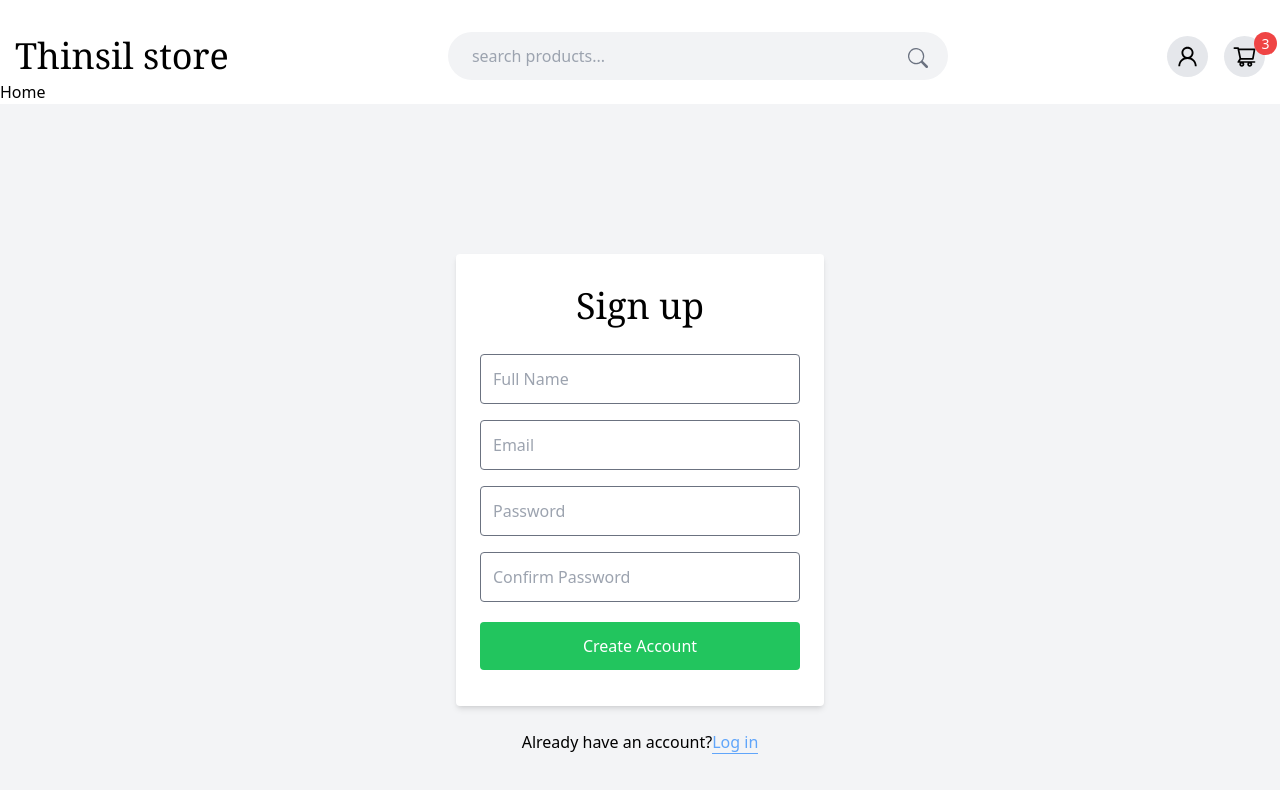
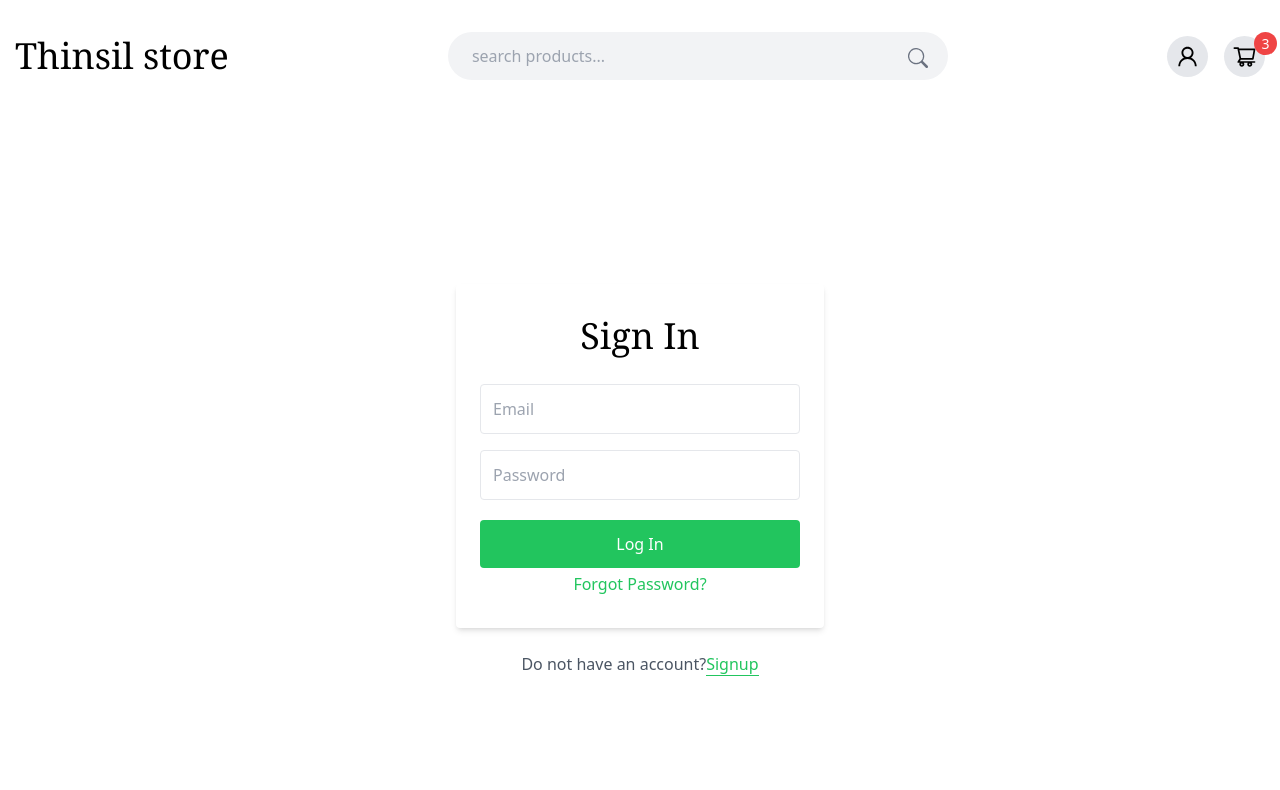
Before and after one commit to Fardeen2001/Thinsil-React-Assignment, a React (Vite) app: page /login in a window 1280 px wide. Shown: the top 790 px of the page. Built offline with nearby package versions, Linux system fonts and the light colour scheme.

Commit message:
forgot page implemented and login and signup page fixed with firebase authentication

```diff
--- a/src/App.jsx
+++ b/src/App.jsx
@@ -2,16 +2,28 @@ import { useSelector } from "react-redux";
 import Signup from "./auth/Signup";
 import Navbar from "./components/header/Navbar";
 import Home from "./components/layout/Home";
+import { BrowserRouter, Navigate, Route, Routes } from "react-router-dom";
+import Login from "./auth/Login";
+import ForgotPassword from "./auth/ForgotPassword";
 
 function App() {
-  const isAuthenticated = useSelector((state) => {
-    state.auth.isAuthenticated;
-  });
+  const isLoggedIn = useSelector((state) => state.auth.isAuthenticated);
+  console.log(isLoggedIn);
   return (
     <>
       <Navbar />
-      <Home />
-      {!isAuthenticated && <Signup />}
+      <BrowserRouter>
+        <Routes>
+          <Route
+            exact
+            path="/home"
+            element={!isLoggedIn ? <Navigate to={"/signup"} /> : <Home />}
+          />
+          <Route exact path={"/signup"} element={<Signup />} />
+          <Route exact path={"/login"} element={<Login />} />
+          <Route exact path={"/forgot"} element={<ForgotPassword />} />
+        </Routes>
+      </BrowserRouter>
     </>
   );
 }
--- a/src/auth/ForgotPassword.jsx
+++ b/src/auth/ForgotPassword.jsx
@@ -1,4 +1,36 @@
+import { useState } from "react";
+import { Link, useNavigate } from "react-router-dom";
+
 const ForgotPassword = () => {
+  // states are used to store the data that user enters
+  const [email, setEmail] = useState("");
+  //  import navigation from react router dom
+  const navigate = useNavigate();
+  //  forgot password handler function that send the user entered data to firebase
+  const forgotHandler = async (e) => {
+    e.preventDefault();
+    try {
+      const res = await fetch(
+        `https://identitytoolkit.googleapis.com/v1/accounts:sendOobCode?key=${
+          import.meta.env.FIREBASEAPI
+        }`,
+        {
+          method: "POST",
+          body: JSON.stringify({ email }),
+          headers: { "Content-Type": "application/json" },
+        }
+      );
+      if (!res.ok) {
+        throw new Error("invalid details");
+      }
+      if (res.ok) {
+        setEmail("");
+        navigate("/login", { replace: true });
+      }
+    } catch (error) {
+      console.error(error);
+    }
+  };
   return (
     <>
       {" "}
@@ -8,20 +40,30 @@ const ForgotPassword = () => {
             <h1 className="mb-7 text-4xl text-center font-serif">
               Forgot Password
             </h1>
-
+            <form onSubmit={forgotHandler}>
               <input
                 type="text"
                 className="block border border-grey-light w-full p-3 rounded mb-4"
                 name="email"
                 placeholder="Email"
+                onChange={(e) => {
+                  setEmail(e.target.value);
+                }}
+                value={email}
               />
 
               <button
                 type="submit"
-              className="w-full text-center py-3 rounded bg-green text-white hover:bg-green-dark focus:outline-none my-1"
+                className="w-full text-center py-3 rounded bg-green-500 text-white hover:bg-accent focus:outline-none my-1"
               >
                 Change password
               </button>
+            </form>
+            <div className="text-center mt-2">
+              <Link to="/login" className="text-green-500">
+                Back to Login
+              </Link>
+            </div>
           </div>
         </div>
       </div>
--- a/src/auth/Login.jsx
+++ b/src/auth/Login.jsx
@@ -1,4 +1,51 @@
+import { useState } from "react";
+import { useDispatch } from "react-redux";
+import { Link, useNavigate } from "react-router-dom";
+import { authsliceAction } from "../reduxStore/auth";
+
 const Login = () => {
+  // states are used to store the data that user enters
+  const [email, setEmail] = useState("");
+  const [password, setPassword] = useState("");
+  //  import dispatch function from redux
+  const dispatch = useDispatch();
+  //  import navigation from react router dom
+  const navigate = useNavigate();
+  //  login handler function that send the user entered data to firebase
+  const loginHandler = async (e) => {
+    e.preventDefault();
+    try {
+      const res = await fetch(
+        `https://identitytoolkit.googleapis.com/v1/accounts:signInWithPassword?key=${
+          import.meta.env.VITE_FIREBASEAPI
+        }`,
+        {
+          method: "POST",
+          body: JSON.stringify({
+            email,
+            password,
+          }),
+          headers: {
+            "Content-Type": "application/json",
+          },
+        }
+      );
+      if (!res.ok) {
+        throw new Error("invalid while fetching");
+      }
+
+      if (res.ok) {
+        const data = await res.json();
+        console.log(data);
+        dispatch(authsliceAction.login(data.idToken));
+        setEmail("");
+        setPassword("");
+        navigate("/home", { replace: true });
+      }
+    } catch (error) {
+      console.log(error.message);
+    }
+  };
   return (
     <>
       {" "}
@@ -6,12 +53,16 @@ const Login = () => {
         <div className="container max-w-sm mx-auto flex-1 flex flex-col items-center justify-center px-2">
           <div className="bg-white px-6 py-8 rounded shadow-md text-black w-full">
             <h1 className="mb-7 text-4xl text-center font-serif">Sign In</h1>
-
+            <form onSubmit={loginHandler}>
               <input
                 type="text"
                 className="block border border-grey-light w-full p-3 rounded mb-4"
                 name="email"
                 placeholder="Email"
+                onChange={(e) => {
+                  setEmail(e.target.value);
+                }}
+                value={email}
               />
 
               <input
@@ -19,24 +70,34 @@ const Login = () => {
                 className="block border border-grey-light w-full p-3 rounded mb-4"
                 name="password"
                 placeholder="Password"
+                onChange={(e) => {
+                  setPassword(e.target.value);
+                }}
+                value={password}
               />
 
               <button
                 type="submit"
-              className="w-full text-center py-3 rounded bg-green text-white hover:bg-green-dark focus:outline-none my-1"
+                className="w-full text-center py-3 rounded bg-green-500 text-white hover:bg-accent focus:outline-none my-1"
               >
                 Log In
               </button>
+            </form>
+            <div className="text-center">
+              <Link to="/forgot" className="text-green-500 mt-6">
+                Forgot Password?
+              </Link>
+            </div>
           </div>
 
-          <div className="text-grey-dark mt-6">
+          <div className="text-gray-600 mt-6">
             Do not have an account?
-            <a
-              className="no-underline border-b border-blue text-blue"
-              href="./Signup"
+            <Link
+              className="no-underline border-b border-green-500 text-green-500"
+              to="/signup"
             >
               Signup
-            </a>
+            </Link>
           </div>
         </div>
       </div>
--- a/src/auth/Signup.jsx
+++ b/src/auth/Signup.jsx
@@ -1,4 +1,7 @@
 import { useState } from "react";
+import { useDispatch } from "react-redux";
+import { Link, useNavigate } from "react-router-dom";
+import { authsliceAction } from "../reduxStore/auth";
 
 const Signup = () => {
   // states are used to store the data that user enters
@@ -6,6 +9,10 @@ const Signup = () => {
   const [email, setEmail] = useState("");
   const [password, setPassword] = useState("");
   const [confirmPass, setConfirmPass] = useState("");
+  //  import dispatch function from redux
+  const dispatch = useDispatch();
+  //  import navigation from react router dom
+  const navigate = useNavigate();
   //  signup handler function that send the user entered data to firebase
   const signupHandler = async (e) => {
     e.preventDefault();
@@ -35,10 +42,12 @@ const Signup = () => {
         if (res.ok) {
           const data = await res.json();
           console.log(data);
+          dispatch(authsliceAction.login(data.idToken));
           setName("");
           setEmail("");
           setPassword("");
           setConfirmPass("");
+          navigate("/home", { replace: true });
         }
       } catch (error) {
         console.error(error.message);
@@ -103,12 +112,12 @@ const Signup = () => {
           </div>
           <div className="text-grey-dark mt-6">
             Already have an account?
-            <a
-              className="no-underline border-b border-blue-400 text-blue-400"
-              href="./Login"
+            <Link
+              className="no-underline border-b border-green-400 text-green-500"
+              to="/Login"
             >
               Log in
-            </a>
+            </Link>
           </div>
         </div>
       </div>
--- a/src/components/header/Navbar.jsx
+++ b/src/components/header/Navbar.jsx
@@ -5,7 +5,7 @@ const Navbar = () => {
   return (
     <>
       {/* Navbar component */}
-      <div className="container hidden lg:block">
+      <div className="container lg:block">
         <div className="flex justify-between items-center pt-8">
           <h1 className="text-4xl font-medium font-serif">Thinsil store</h1>
           <div className="relative w-full max-w-[500px]">
--- a/src/components/layout/Home.jsx
+++ b/src/components/layout/Home.jsx
@@ -1,5 +1,49 @@
+// import components
+import { useEffect } from "react";
+import { useDispatch, useSelector } from "react-redux";
+import { allProductsAction } from "../../reduxStore/allproducts";
+import Product from "./Product";
+
 const Home = () => {
-  return <div>Home</div>;
+  // dispatching products from redux store
+  const dispatch = useDispatch();
+  // getting products from redux store
+  const products = useSelector((state) => state.allProducts.items);
+  // products will fetch when ever the component will mount
+  useEffect(() => {
+    const fetchProducts = async () => {
+      try {
+        const res = await fetch("https://fakestoreapi.com/products");
+        if (!res.ok) {
+          throw new Error("error while fetching data");
+        }
+        const data = await res.json();
+        dispatch(allProductsAction.products(data));
+      } catch (error) {
+        console.error(error.message);
+      }
+    };
+    fetchProducts();
+  }, [dispatch]);
+  //filters only men's and women's category
+  const filteredProducts = products.filter((item) => {
+    return (
+      item.category === "men's clothing" || item.category === "women's clothing"
+    );
+  });
+  return (
+    <div>
+      <section className="py-16">
+        <div className="container mx-auto">
+          <div className="grid grid-cols-1 md:grid-cols-2 lg:grid-cols-4 xl:grid-cols-5 gap-7 max-w-sm md:max-w-none mx-auto md:mx-0">
+            {filteredProducts.map((product) => {
+              return <Product key={product.id} product={product} />;
+            })}
+          </div>
+        </div>
+      </section>
+    </div>
+  );
 };
 
 export default Home;
--- /dev/null
+++ b/src/components/layout/Product.jsx
@@ -0,0 +1,40 @@
+// import link
+import { NavLink } from "react-router-dom";
+// import icons
+import { BsPlus, BsEyeFill } from "react-icons/bs";
+const Product = ({ product }) => {
+  // destructuring products
+  const { id, image, title, price, category } = product;
+  return (
+    <>
+      <div className="border border-[#e4e4e4] h-[300px] mb-4 relative overflow-hidden group transition">
+        <div className="w-full h-full flex justify-center items-center">
+          {/* image */}
+          <div className="w-[200px] mx-auto flex justify-center items-center">
+            <img
+              src={image}
+              alt={title}
+              className="max-h-[160px] group-hover:scale-110 transition duration-300"
+            />
+          </div>
+        </div>
+        {/* buttons */}
+        <div className="absolute top-6 -right-11 bg-accent/40 p-2 flex flex-col items-center justify-center gap-y-2 opacity-0 group-hover:opacity-100 transition-all">
+          <button>
+            <div className="flex justify-center items-center text-white w-12 h-12 bg-accent">
+              <BsPlus className="text-3xl" />
+            </div>
+          </button>
+          <NavLink
+            to={`/product/${id}`}
+            className="w-12 h-12 bg-white flex justify-center items-center text-black drop-shadow-xl"
+          >
+            <BsEyeFill />
+          </NavLink>
+        </div>
+      </div>
+    </>
+  );
+};
+
+export default Product;
--- /dev/null
+++ b/src/reduxStore/allproducts.js
@@ -0,0 +1,15 @@
+import { createSlice } from "@reduxjs/toolkit";
+const initialAllProducts = {
+  items: [],
+};
+export const productsSlice = createSlice({
+  name: "allProducts",
+  initialState: initialAllProducts,
+  reducers: {
+    products: (state, action) => {
+      state.items = action.payload;
+    },
+  },
+});
+export const allProductsAction = productsSlice.actions;
+export default productsSlice.reducer;
--- a/src/reduxStore/auth.js
+++ b/src/reduxStore/auth.js
@@ -1,17 +1,25 @@
 import { createSlice } from "@reduxjs/toolkit";
 
 const initialState = {
-  isAuthenticated: false,
+  token: localStorage.getItem("idtoken") || "", // getting token stored in local storage
+  isAuthenticated: !!localStorage.getItem("idtoken") || false, // converting token into boolean value
 };
 export const authSlice = createSlice({
   name: "auth",
   initialState: initialState,
   reducers: {
-    authentication: (state, action) => {
-      state.isAuthenticated = action.payload;
+    login: (state, action) => {
+      state.isAuthenticated = true;
+      state.token = action.payload;
+      localStorage.setItem("idtoken", action.payload);
+    },
+    logout: (state) => {
+      state.isAuthenticated = false;
+      state.token = "";
+      localStorage.removeItem("idtoken");
     },
   },
 });
 
-export const sliceAction = authSlice.actions;
+export const authsliceAction = authSlice.actions;
 export default authSlice.reducer;
--- a/src/reduxStore/store.js
+++ b/src/reduxStore/store.js
@@ -1,8 +1,10 @@
 import { configureStore } from "@reduxjs/toolkit";
 import auth from "./auth";
+import allproducts from "./allproducts";
 
 export const store = configureStore({
   reducer: {
     auth: auth,
+    allProducts: allproducts,
   },
 });
--- a/tailwind.config.js
+++ b/tailwind.config.js
@@ -5,7 +5,7 @@ export default {
     extend: {
       colors: {
         accent: "#179957",
-        accentDark: "#184O47",
+        accentDark: "#184047",
       },
       container: {
         center: true,
```
Lines whose indentation alone changed are shown as unchanged.
